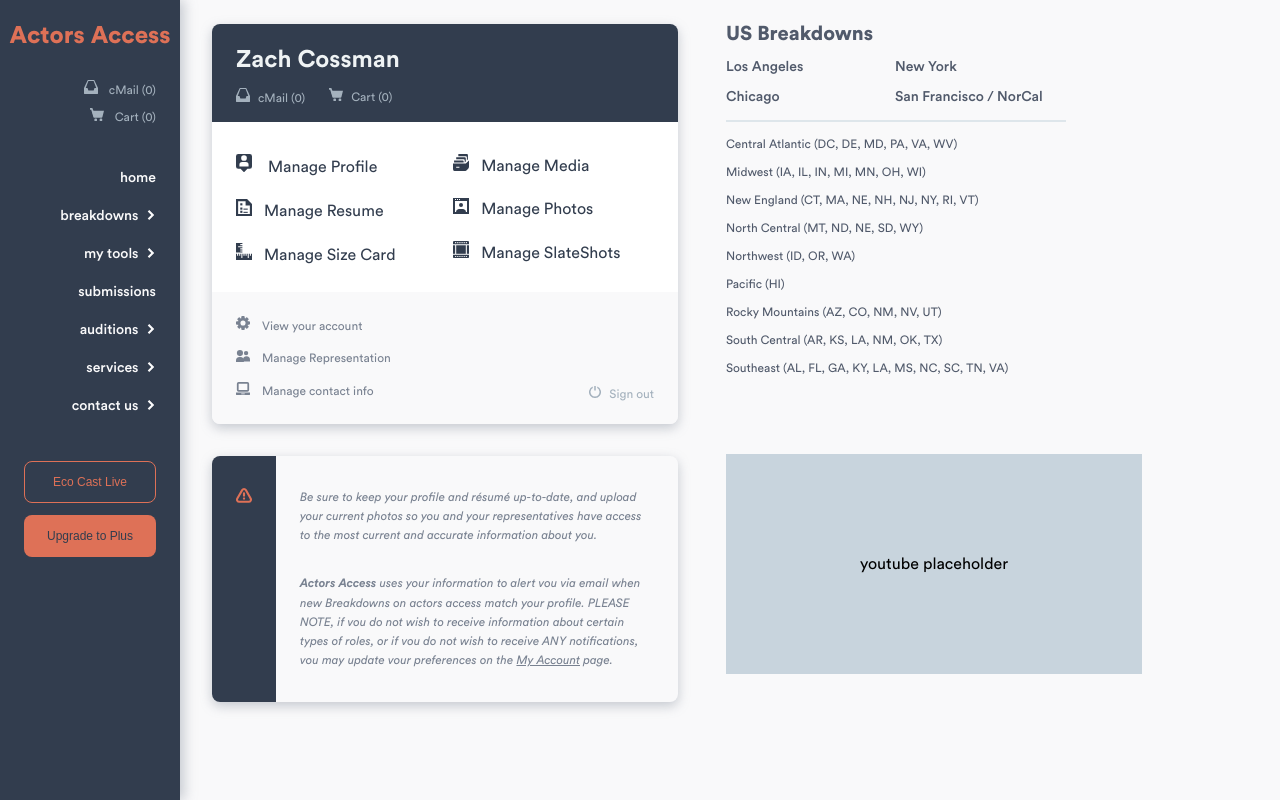
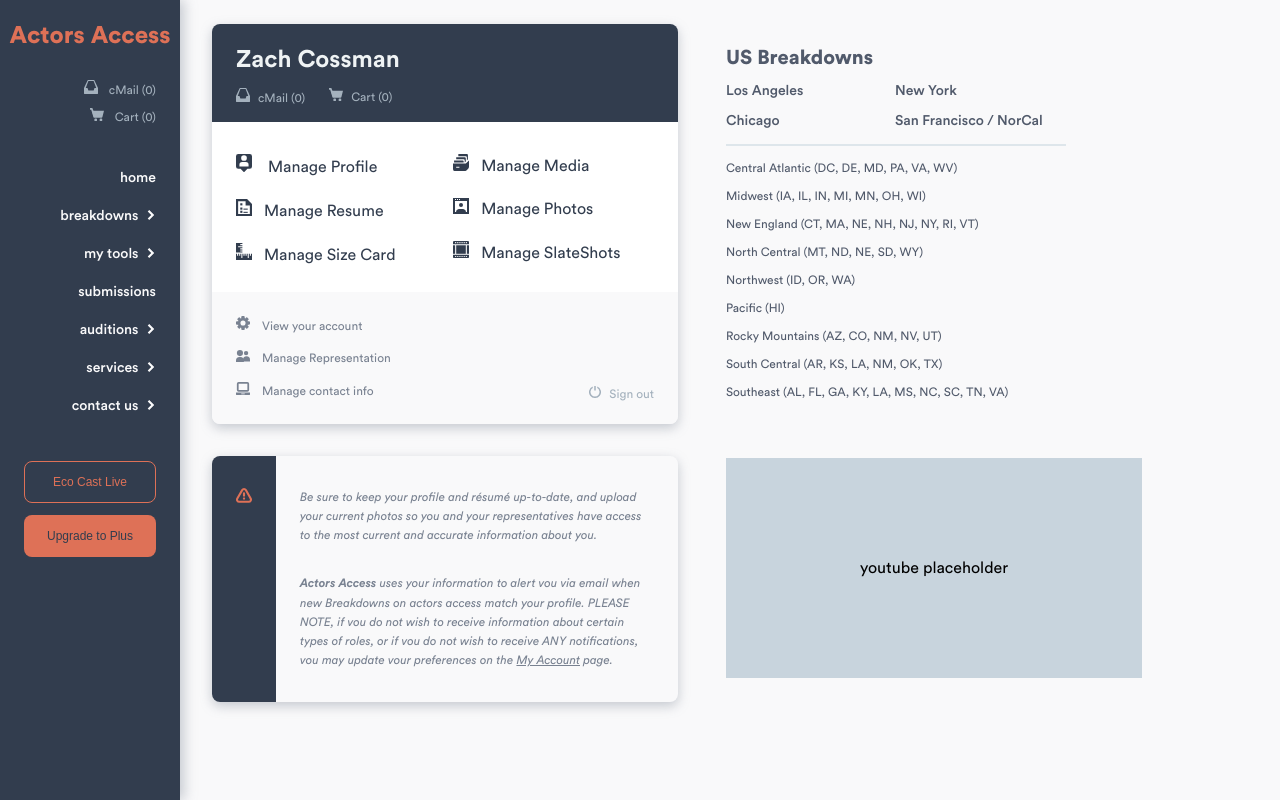
Before and after one commit to Zachcos/ActorsAccessRedesign, a Next.js app: page /home in a window 1280 px wide. Built offline with nearby package versions, Linux system fonts and the light colour scheme.

Commit message:
Adjust height and padding-top of UsBreakdowns components

```diff
--- a/components/usBreakdowns.tsx
+++ b/components/usBreakdowns.tsx
@@ -2,7 +2,8 @@ import styled from 'styled-components';
 import { colors, font } from '../styles/variables';
 
 const Wrapper = styled.div`
-  height: 430px;
+  height: 410px;
+  padding-top: 24px;
   width: 340px;
   h3 {
     ${font(20, 900, `${colors.neut_7}`)};
```
